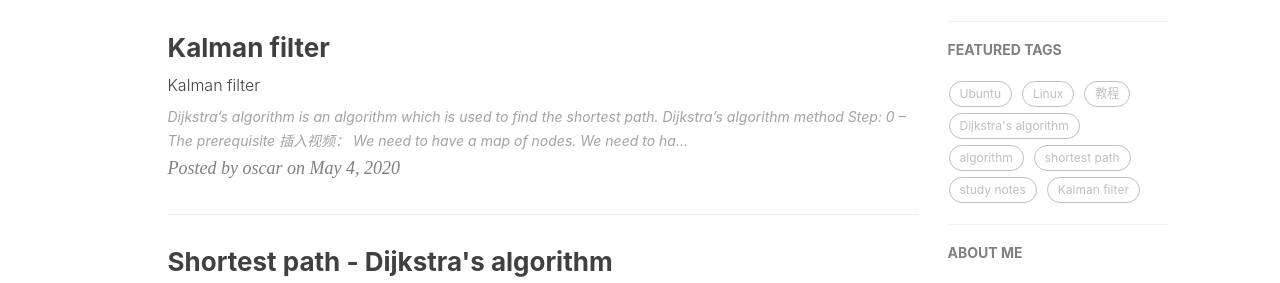
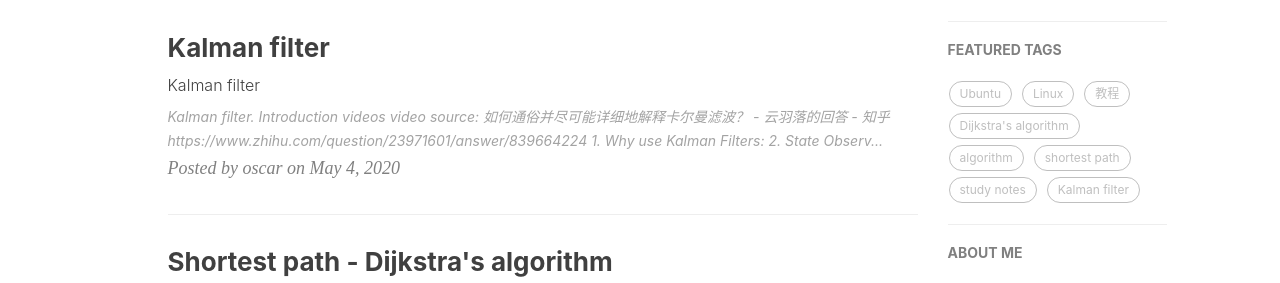
Before and after one commit to Bocheng-J/Bocheng-J.github.io, a Jekyll site: the page built from index.html, in a window 1280 px wide. Shown: the part 437-720 px from the top of the page. Built offline with Jekyll 4.4.1, drawn with Linux system fonts in a browser that asks for light colours; nearby versions of some CDN libraries; the list of posts is cut into pages by our own code; comment, search, counter and statistics services are not loaded; some of the changed lines change nothing that is shown.

Commit message:
post kalman filter

```diff
--- a/_posts/2020-05-04-Kalman-filter.md
+++ b/_posts/2020-05-04-Kalman-filter.md
@@ -11,290 +11,102 @@
     - study notes
 ---
 
+>  [Kalman filter](https://en.wikipedia.org/wiki/Kalman_filter).
+
+# Introduction videos
+
+> video source:
+> 如何通俗并尽可能详细地解释卡尔曼滤波？ - 云羽落的回答 - 知乎 https://www.zhihu.com/question/23971601/answer/839664224
+
+## 1. Why use Kalman Filters:
+
+<video src="https://vdn3.vzuu.com/SD/v3_22cf47c0-e288-11e9-a5c8-f6c3b9ad3fcc.mp4?disable_local_cache=1&bu=http-com&expiration=1588618383&auth_key=1588618383-0-0-e6b42f8bd915319835f5c7a13d72c671&f=mp4&v=tx" width="600px" height="450px" controls="controls"></video>
+
+## 2. State Observers:
+
+<video src="https://vdn3.vzuu.com/SD/v3_462b3fe4-e288-11e9-8eec-0a15e95faed4.mp4?disable_local_cache=1&bu=http-com&expiration=1588619214&auth_key=1588619214-0-0-bbead69d01354bec004e21e3e191c886&f=mp4&v=tx" width="600px" height="450px" controls="controls"></video>
+
+## 3. Optimal State Estimator:
+
+<video src="https://vdn3.vzuu.com/SD/v3_06d8f1e2-e35a-11e9-97d7-0ac945157a92.mp4?disable_local_cache=1&bu=http-com&expiration=1588619262&auth_key=1588619262-0-0-445dc726fa1fa71fa7bf72a549874595&f=mp4&v=tx" width="600px" height="450px" controls="controls"></video>
+
+## 4. Optimal State Estimator Algorithm:
+
+<video src="https://vdn3.vzuu.com/SD/v3_170e4586-e426-11e9-9a35-6e0fb3749454.mp4?disable_local_cache=1&bu=http-com&expiration=1588619263&auth_key=1588619263-0-0-1dfd0b8384b197e122541e9b23109c40&f=mp4&v=tx" width="600px" height="450px" controls="controls"></video>
+
+## 5. Nonlinear State Estimators:
+
+<video src="https://vdn3.vzuu.com/SD/v3_9c9077ee-e4f1-11e9-a5a9-727d3207a1f2.mp4?disable_local_cache=1&bu=http-com&expiration=1588619332&auth_key=1588619332-0-0-bf4c301dc058a9b4c06cf2a9611362da&f=mp4&v=tx" width="600px" height="450px" controls="controls"></video>
+
+## 6. How to Use a Kalman Filter in Simulink:
+
+<video src="https://vdn3.vzuu.com/SD/v3_be17418c-e5c7-11e9-9c63-fe4dd367aa36.mp4?disable_local_cache=1&bu=http-com&expiration=1588619440&auth_key=1588619440-0-0-f46ecb4b7abb50d7a8aeec56b3c99c7c&f=mp4&v=tx" width="600px" height="450px" controls="controls"></video>
+
+## 7. How to Use an Extended Kalman FIlter in SImulink:
+
+<video src="https://vdn3.vzuu.com/SD/v3_3f701e28-e6a1-11e9-85b1-f63f25bc9388.mp4?disable_local_cache=1&bu=http-com&expiration=1588619441&auth_key=1588619441-0-0-a786d515a007e84c61fbc01c701d0cef&f=mp4&v=tx" width="600px" height="450px" controls="controls"></video>
+
+# Steps to set a kalman filter:
+
+## Linear systems:
+## Step 1: Build system model
+Build the process model (equation 13)
+and the observation model (equation 14).
+
+Through these two models, we know how these two models work.
+Plus, we can get process model coefficient **a**, control signal **U_k**, and measurement noise **V_k**.
+
+We will use these coefficients in later steps.
+
+![step1.JPG](https://i.loli.net/2020/05/05/dWJAzFu78eP2rUQ.jpg)
+
+## Step 2: Calculate the predicted state
+ ![step2.JPG](https://i.loli.net/2020/05/05/Mmw6rYkpBVUCjRf.jpg)
+ By using the state from previous time step (k-1),
+ equation (15) calculates **x_k--** the current (time step: k) priori estimate;
+ (the hat means estimated value)
+
+ equation (16) calculates **p_k--**, the current covariance of this priori estimate.
+
+ **But they are just our prediction, we need to use the measured data to refine them to get an optimal result.**  And this is the point of using kalman filter.
+
+## Step 3: Update the predicted state
+![step3.JPG](https://i.loli.net/2020/05/05/1o8e9vEuJRYnpys.jpg)
+First, in (17), we calculate the kalman gain **g_k** by using predicted covariance **p_k--**.
+
+Then in (18), we update the **x_k** by combining predicted data **x_k--** and measured data **z_k**.
+(The essence of this step is to multiply **x_k--** and **z_k**'s probability density function, for more information, please check the fourth video.)
+
+And in (19), we update the covariance **p_k** too.
+
+## Step 4: Loop
+After getting the updated data, we use this set of data, return back to step 2 to calculate the predicted state of next time step. Over and over again.
 
 
-> [Dijkstra's algorithm](https://en.wikipedia.org/wiki/Dijkstra%27s_algorithm) is an algorithm which is used to find the shortest path.
+## Result:
 
-# Dijkstra's algorithm method
-## Step: 0 -- The prerequisite
+First we need the process model and observation model to get necessary coefficients.
+
+Then we do the prediction.
+
+After that, we update the prediction state by combining predicted data and measured data together.
+
+So, as a result, the updated data **x_k** is what we want, it is more accurate than the predicted-only version.
+
+And this system is an Iterative system.
 
 
-插入视频：
-<video src="https://vdn3.vzuu.com/SD/v3_22cf47c0-e288-11e9-a5c8-f6c3b9ad3fcc.mp4?disable_local_cache=1&bu=http-com&expiration=1588618383&auth_key=1588618383-0-0-e6b42f8bd915319835f5c7a13d72c671&f=mp4&v=tx" width="400px" height="300px" controls="controls"></video>
+## Non-linear: extended kalman filter:
+## Step 1: Build system model
 
+![4.JPG](https://i.loli.net/2020/05/05/gpZMFsqU2HVY649.jpg)
+## Step 2: Calculate the predicted state
+![5.JPG](https://i.loli.net/2020/05/05/IADLqcFiKsSPm6E.jpg)
+F_k is the Jacobian matrix of f(xk,uk).
+Q is used to refine the system's performance. We can use diagonal matrix at the beginning, and correct it in future according to system's performance.
 
+## Step 3: Update the predicted state
+![6.JPG](https://i.loli.net/2020/05/05/XxrocHGyLihF4jW.jpg)
+H_k is the Jacobian matrix of h(xk).
 
- 1. We need to have a map of nodes.
- 2. We need to have a start node.
- 3. The distance between each adjacent nodes should be known.
-
-## Step: 1 -- Start
-
- - Set the start node to be the current node, which is the first visited
-   node.
-
- - Introduce several concepts:
-> The current node is a already-visited node, and will be the predecessor node for the next node.
->
-> The stored distance of each node is the shortest distance from the start node. We will use this later.
->
-> The start node is an exception:
-> The shortest distance is 0, but the stored distance is always infinite (∞).
-
-## Step: 2 -- Check neighbours
-Go through all the **non-visited**  **neighbour nodes** of the current node, and calculate the distance ***D*** .
-
-***D*** **=** the distance between current node and predecessor node **+** the predecessor's shortest distance.
-
-(If one node can't be reached from the current node, then ***D***=∞ )
-
-For each node i, if ***D*** is smaller than the previously stored distance of i, then update the stored distance by ***D***. Otherwise, keep the previous stored distance unchanged.
-
-After checking all the neighbour nodes (all the non-visited nodes of the current node), select one **non-visited** node which has the **smallest** stored distance as the next current node.
-
-## Step: 3 -- Loop
-Return to step 2, unless the target node has been reached.
-
----
-
-I prepare 2 examples here, a simple one and a more complex one.
-
-## Example 1:
-Find the shortest path from 1 to 5.
-![example_1](https://i.loli.net/2020/04/30/HUD1s78WgMXVuOt.gif)
-
-## Round 1:
-
->    Current node:  1.
-
- -Start from node 1, so we have 3 non-visited neighour nodes: 2 3 6, their distance D is: [7 9 14].
-
- -So now the **stored distance** is :
-
- |NODE|node 1* |node 2|node 3|node 4|node 5|node 6|
-|--|--|--|--|--|--|--|
-|**DISTANCE**|0| 7 | 9 |∞|∞|14|
-|**PATH**|--|through node 1| through node 1 |-|-|-|
-
-
- (the star mark : visited node)
-
- -The **smallest** non-visited node is 7, so **node 2** is the next node.
- -The shortest path to node 2: **1 --> 2**.
-
-
-## Round 2:
-
-
-
->   Current node:  2.
-
-   -Now we have 2 non-visited neighbour nodes: 3 4, and their distance D now is :[17 22].
-
-   -The **stored distance** is:
-
-|NODE|node 1* |node 2* |node 3|node 4|node 5|node 6|
-|--|--|--|--|--|--|--|
-|**DISTANCE**|0| 7 | 9 |22|∞|14|
-|**PATH**|--|through node 1| through node 1 |through node 2|-|-|
-
- (the star mark : visited node)
-
-
-
-   -The **smallest** non-visited node is 9,  so **node 3** is the next node.
-   -The shortest path to node 3: **1 --> 3**. (Since the distace is 9).
-
-
-## Round 3:
-
->    Current node:  3.
-
-   -Now we have 2 non-visited neighbour nodes: 4 6, and their distance D now is :[20 11].
-
-   -The **stored distance**  is:
-
-|NODE|node 1* |node 2* |node 3* |node 4|node 5|node 6|
-|--|--|--|--|--|--|--|
-|**DISTANCE**|0| 7 | 9 |20|∞|11|
-|**PATH**|--|through node 1| through node 1 |through node 3|-|through node 3|
-
-  (the star mark: visited node)
-
-
-   -The **smallest** non-visited node is 11, so **node 6** is the next node.
-   -The shortest path to node 6: **1 --> 3 --> 6**.
-
-## Round 4:
-
->    Current node:  6.
-
-   -Now we **only have 1** non-visited neighbour: 5.  D is 20.
-
-
-   -The **stored distance**  is:
-
-|NODE|node 1* |node 2* |node 3* |node 4|node 5|node 6* |
-|--|--|--|--|--|--|--|
-|**DISTANCE**|0| 7 | 9 |20|20|11|
-|**PATH**|--|through node 1| through node 1 |through node 3|through node 6|through node 3|
-
-  (the star mark: visited node)
-
-
->    Since now we only have 2 nodes left, and their stored distances are equal, we can stop. They both have 20 as the shortest path. (If these two distances are not equal, we still need to go to the next round).
-
-   -The shortest path to node 5: **1 --> 3 --> 6 --> 5**.
-   -Shortest distance is **20**.
-
----
-
-## Example 2:
-Find the shortest path from A to I.
-![example2](https://i.loli.net/2020/04/30/usi2WDCGTexk9wg.jpg)
-
-## Round 1:
-
->   Current node:  A.
-
-
-
-  Stored distance:
-
-|NODE|node A*|node B|node C|node D|node E|node F|node G|node H|node I|
-|--|--|--|--|--|--|--|--|--|--|
-|**DISTANCE**|0| 3 | ∞ |4|∞|∞|∞|∞|∞|
-|**PATH**|--|through node A| - |through node A|-|-|-|-|-|
-
-  (the star mark: visited node)
-
-The **smallest** non-visited node is **B**.
-Node **B** is the next one.
-
-So shortest Path to B:   **A --> B**.
-
-
-## Round 2:
-
->   Current node:  B.
-
-
-  Stored distance:
-
-|NODE|node A* |node B* |node C|node D|node E|node F|node G|node H|node I|
-|--|--|--|--|--|--|--|--|--|--|
-|**DISTANCE**| 0|3 | 5 |4|∞|∞|∞|∞|∞|
-|**PATH**|--|through node A| through node B |through node A|-|-|-|-|-|
-
-  (the star mark: visited node)
-
-  The **smallest** non-visited node is **D**.
-  Node **D** is the next one.
-
-So shortest Path to D: **A --> D**. （Since the distance is 4）
-
-## Round 3:
-
->   Current node:  D.
-
-
-  Stored distance:
-
-|NODE|node A* |node B* |node C|node D* |node E|node F|node G|node H|node I|
-|--|--|--|--|--|--|--|--|--|--|
-|**DISTANCE**| 0|3 | 5 |4|∞|8|∞|∞|∞|
-|**PATH**|--|through node A| through node B |through node A|-|through node D|-|-|-|
-
-  (the star mark: visited node)
-
-The **smallest** non-visited node is **C**.
-Node **C** is the next one.
-
-So shortest Path to C: **A --> B --> C**.
-
-## Round 4:
-
->   Current node:  C.
-
-
-
-  Stored distance:
-
-|NODE|node A* |node B* |node C* |node D* |node E|node F|node G|node H|node I|
-|--|--|--|--|--|--|--|--|--|--|
-|**DISTANCE**| 0|3 | 5 |4|7|8|∞|∞|∞|
-|**PATH**|--|through node A| through node B |through node A|through node C|through node D|-|-|-|
-
-  (the star mark: visited node)
-
-The **smallest** non-visited node is **E**.
-Node **E** is the next one.
-
-So shortest Path to E: **A --> B --> C -->E**.
-
-
-
-
-## Round 5:
-
->   Current node:  E.
-
-
-
-  Stored distance:
-
-|NODE|node A* |node B* |node C* |node D* |node E* |node F|node G|node H|node I|
-|--|--|--|--|--|--|--|--|--|--|
-|**DISTANCE**| 0|3 | 5 |4|7|8|9|∞|∞|
-|**PATH**|--|through node A| through node B |through node A|through node C|through node D|through node E|-|-|
-
-  (the star mark: visited node)
-
-The **smallest** non-visited node is **F**.
-  Node **F** is the next one.
-
-
-So shortest Path to G: **A --> D --> F**.
-
-## Round 6:
-
->   Current node:  F.
-
-
-
-  Stored distance:
-
-|NODE|node A* |node B* |node C* |node D* |node E* |node F* |node G|node H|node I|
-|--|--|--|--|--|--|--|--|--|--|
-|**DISTANCE**| 0|3 | 5 |4|7|8|9|11|∞|
-|**PATH**|--|through node A| through node B |through node A|through node C|through node D|through node E|through F|-|
-
-  (the star mark: visited node)
-
-The **smallest** non-visited node is **G**.
-  Node **G** is the next one.
-
-
-So shortest Path to G: **A--> B --> C --> E --> G**.
-
-
-
-## Round 7:
-
->   Current node:  G.
-
-
-  Stored distance:
-
-|NODE|node A* |node B* |node C* |node D* |node E* |node F* |node G* |node H|node I|
-|--|--|--|--|--|--|--|--|--|--|
-|**DISTANCE**| 0|3 | 5 |4|7|8|9|11|11|
-|**PATH**|--|through node A| through node B |through node A|through node C|through node D|through node E|through node F|through node G|
-
-  (the star mark: visited node)
-
-
-We get 2 equal distances again, stop.
-
-So shortest Path to I: **A --> B --> C -->E --> G -->I**.
-The distance is 11.
+For R,  we can use diagonal matrix too, and then correct it in future according to system's performance.
```
